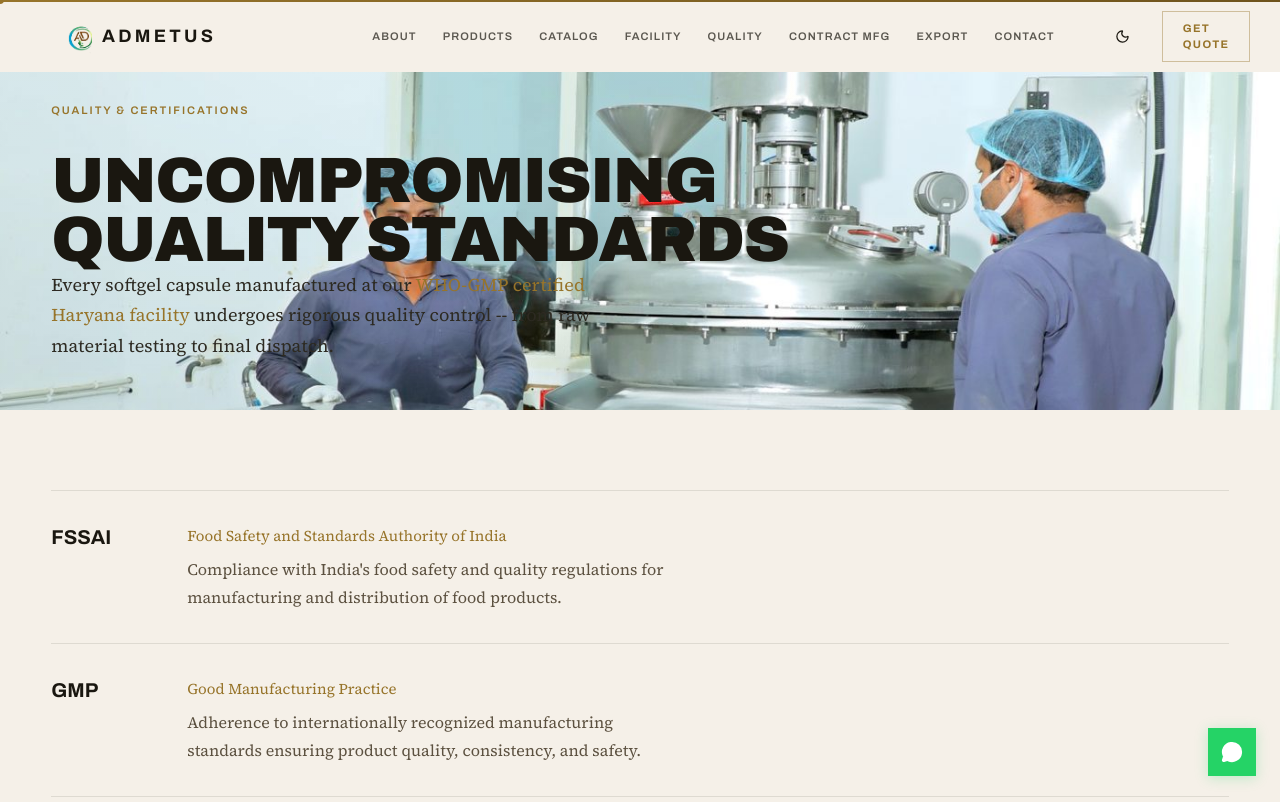
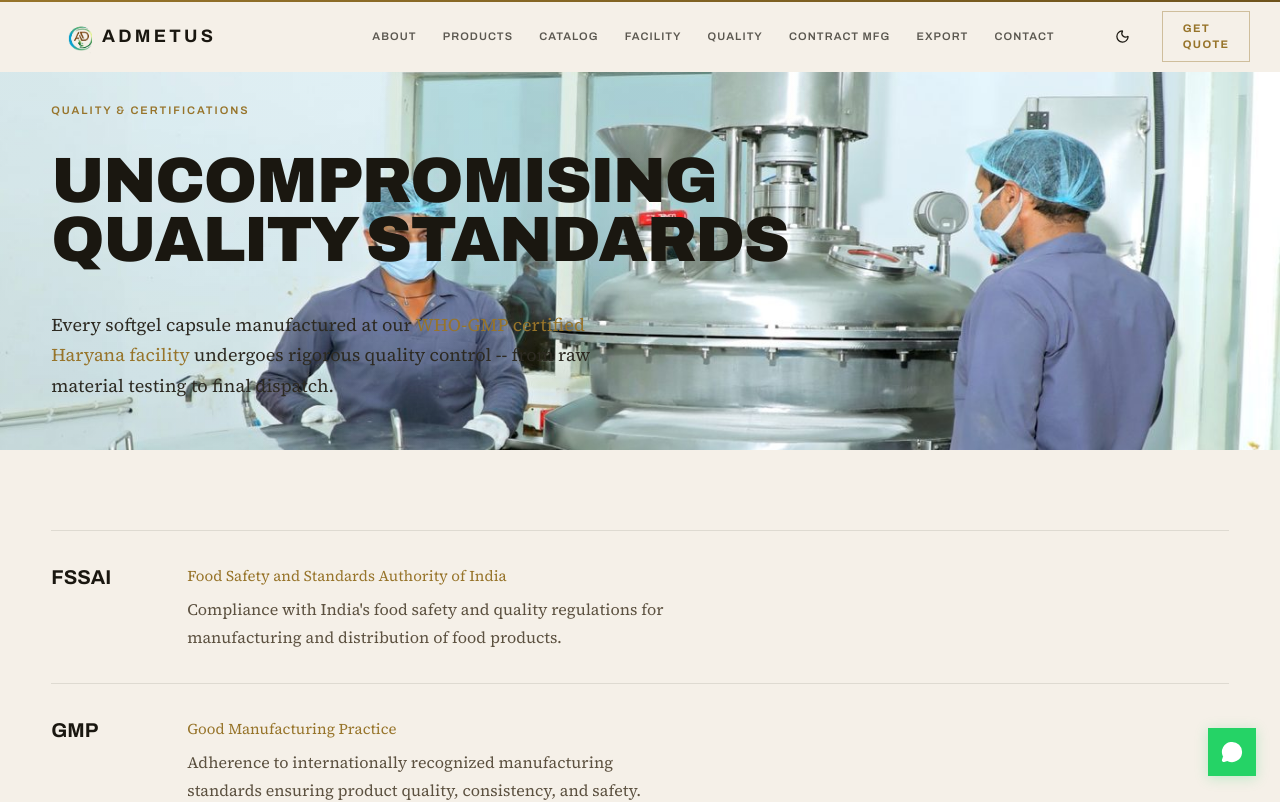
Before and after one commit to gauravlochab/admetus-lifesciences, a Next.js app: page /quality in a window 1280 px wide. Shown: the top 802 px of the page. Built offline with nearby package versions, Linux system fonts and the light colour scheme.

Commit message:
style: add vertical spacing between Quality page heading and description

```diff
--- a/src/app/quality/page.tsx
+++ b/src/app/quality/page.tsx
@@ -81,7 +81,7 @@ export default function QualityPage() {
         <div className="absolute inset-0" style={{ background: "linear-gradient(135deg, rgba(200,169,81,0.04), transparent 60%)" }} />
         <div className="relative mx-auto max-w-[var(--container-max)] w-full px-[var(--gutter)]">
           <span className="label-text text-[var(--gold)]">Quality & Certifications</span>
-          <h1 className="mt-8 display-section text-[var(--hero-text)]">
+          <h1 className="mt-8 mb-8 md:mb-10 display-section text-[var(--hero-text)]">
             UNCOMPROMISING<br />QUALITY STANDARDS
           </h1>
           <p className="body-large text-[var(--text-cream)] max-w-[58ch]">
```
